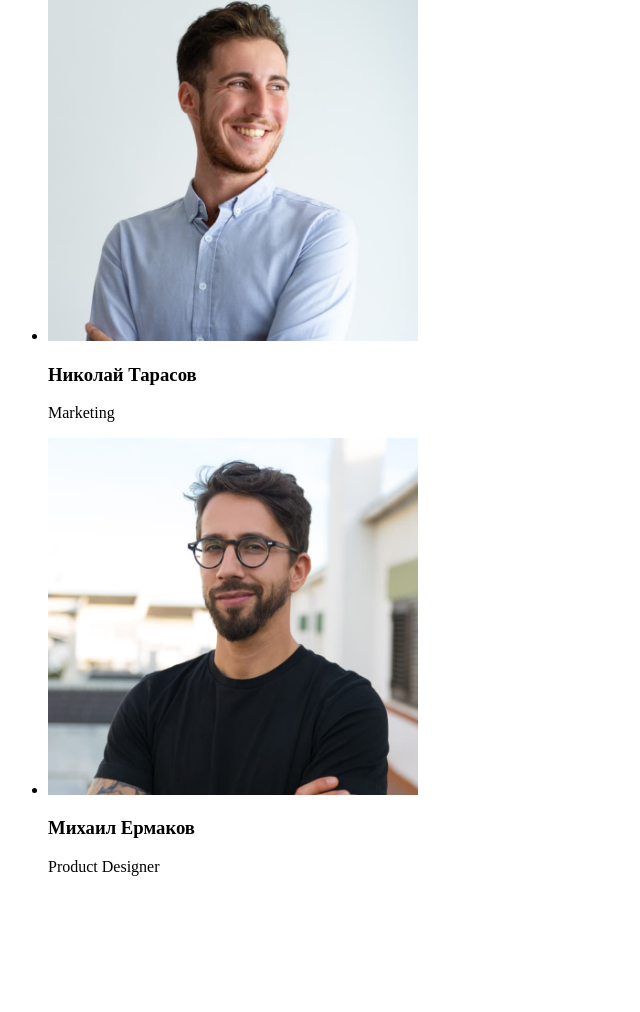
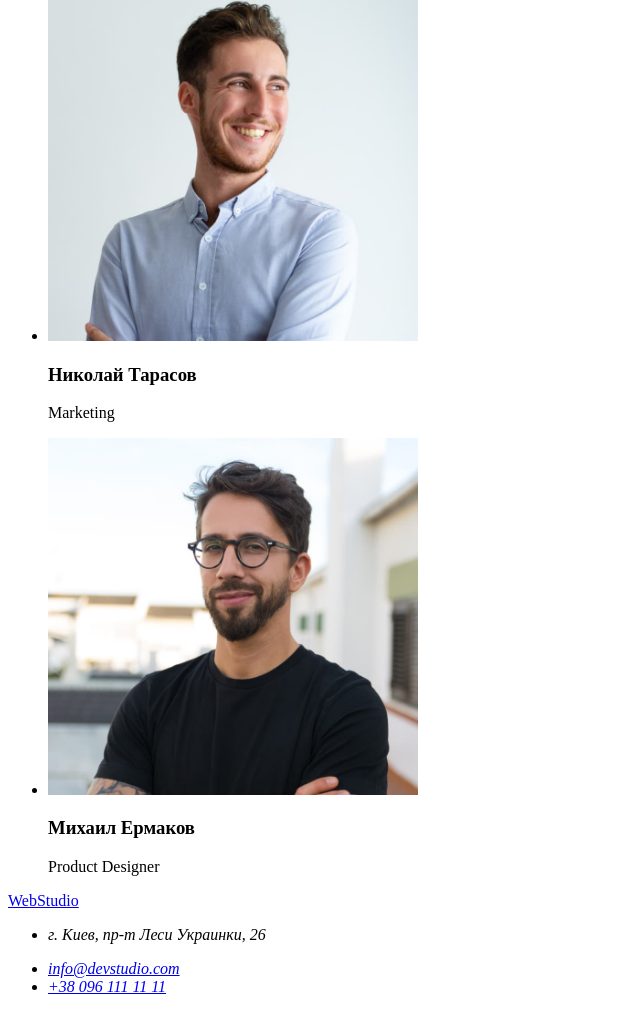
Before and after one commit to galu4ok/goit-markup-hw-01, a plain HTML site: page index.html in a window 1280 px wide. Shown: the part 2544-3556 px from the top of the page, without its empty margins (0-640 px from the left). Before the commit the page ends 3436 px from the top, so only its background shows below. Drawn offline with Linux system fonts and the light colour scheme.

Commit message:
Добавялет разметку подвала макета

```diff
--- a/index.html
+++ b/index.html
@@ -121,5 +121,23 @@
       </ul>
     </section>
   </main>
+
+  <!-- Футер -->
+  <footer>
+    <a href="./index.html">WebStudio</a>
+    <address>
+      <ul>
+        <li>
+          <p>г. Киев, пр-т Леси Украинки, 26</p>
+        </li>
+        <li>
+          <a href="mailto:info@devstudio.com"> info@devstudio.com </a>
+        </li>
+        <li>
+          <a href="tel:+380961111111">+38 096 111 11 11</a>
+        </li>
+      </ul>
+    </address>
+  </footer>
 </body>
 </html>
```
